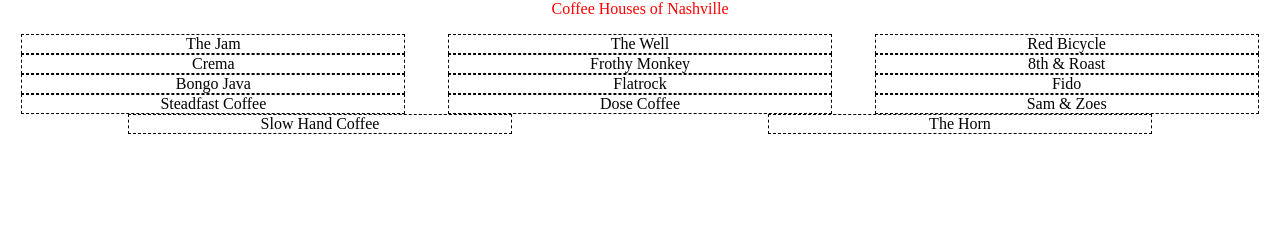
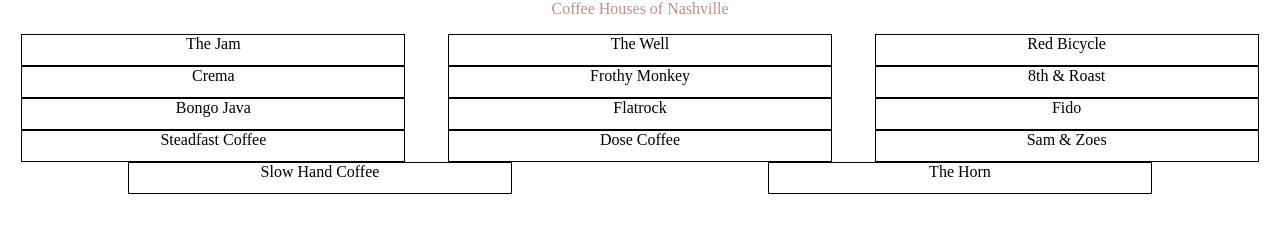
Before and after one commit to LeighMRogers/coffeehouse, a plain HTML site: page index.html in a window 1280 px wide. Drawn offline with Linux system fonts and the light colour scheme.

Commit message:
committing files for Coffeehouse

```diff
--- a/css/main.css
+++ b/css/main.css
@@ -7,7 +7,7 @@
 .pageHeader {
     display: flex;
     justify-content: center;
-    color: red;
+    color: rosybrown;
     padding-bottom: 1em;
 }
 
@@ -15,10 +15,11 @@
     display: flex;
     flex-flow: row wrap;
     justify-content: space-around;
+    height: 10em;
 }
 
 .shop {
     width: 30%;
     text-align: center;
-    border: 1px dashed black;
+    border: 1px solid black;
 }
```
Also changed, not shown: 1 other file.
